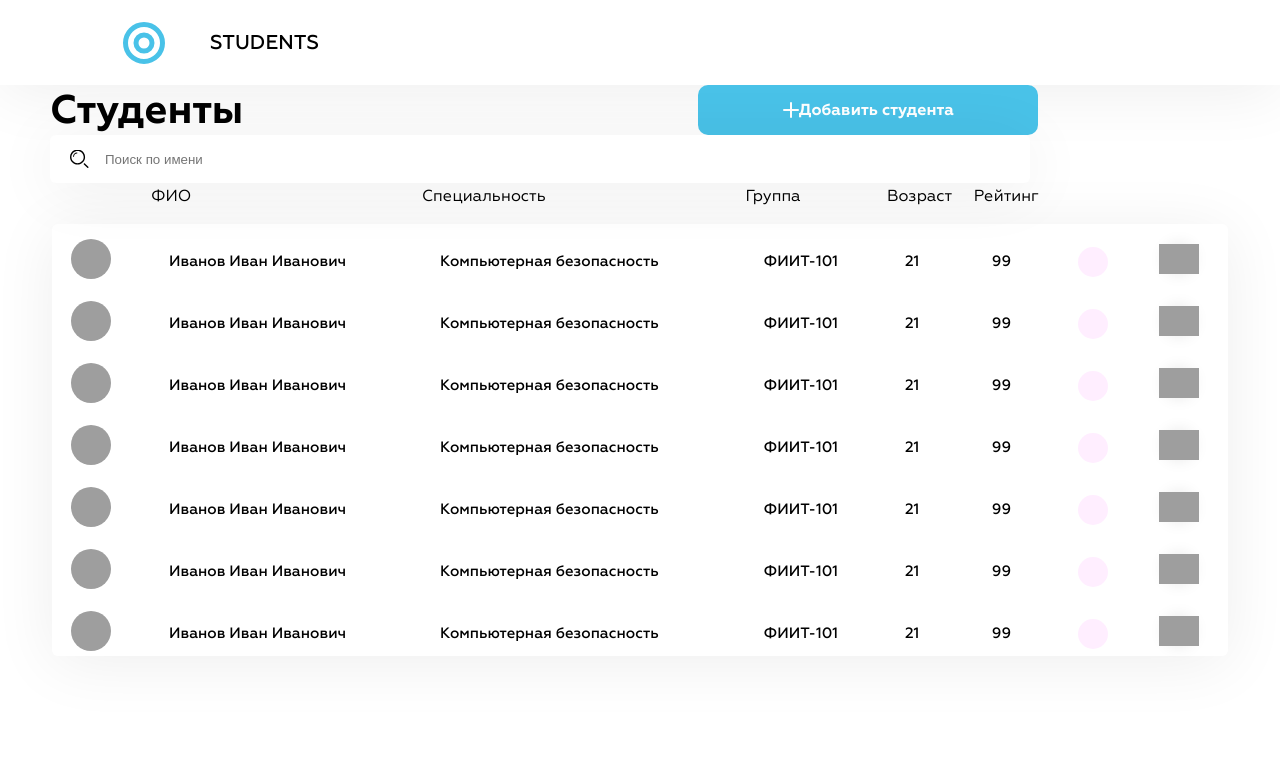
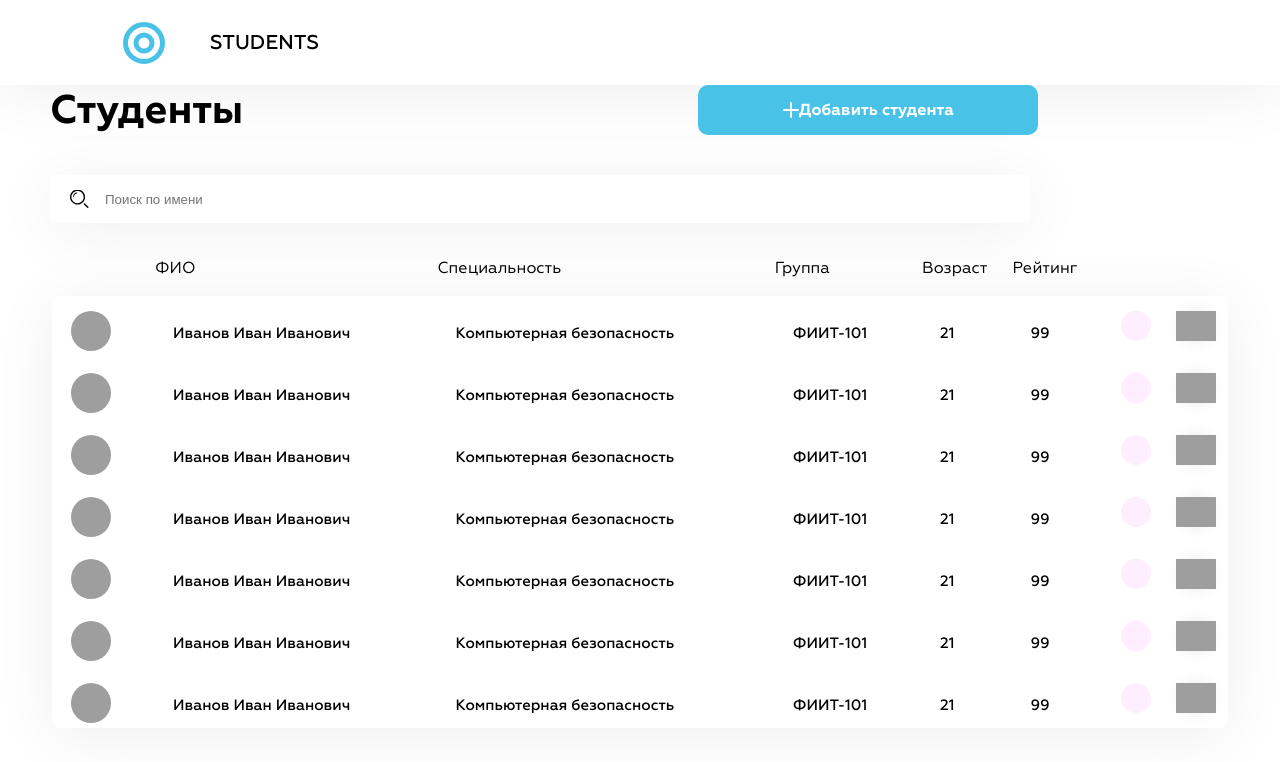
Before and after one commit to rinatsakaev/doubletapp, a React app: page / in a window 1280 px wide. Shown: the top 762 px of the page. Built offline with nearby package versions, Linux system fonts and the light colour scheme; grey boxes are pictures that could not be loaded.

Commit message:
1 страница почти готова

```diff
--- a/src/components/table-row.js
+++ b/src/components/table-row.js
@@ -10,8 +10,10 @@ export default function Row({user}) {
             <td className={"users-table__cell"}>{user.groupName}</td>
             <td className={"users-table__cell"}>{user.age}</td>
             <td className={"users-table__cell"}>{user.rating}</td>
-            <td className={"users-table__cell"}><div  className={"users-table__color"} style={{background: user.color}}/></td>
-            <td className={"users-table__cell"}><BucketIcon/></td>
+            <td className={"users-table__cell users-table__controls"}>
+                <div  className={"users-table__color"} style={{background: user.color}}/>
+                <BucketIcon/>
+            </td>
         </tr>
     )
 }
--- a/src/pages/App.js
+++ b/src/pages/App.js
@@ -49,8 +49,7 @@ class App extends Component {
                             <th className={'users-table__header'}>Группа</th>
                             <th className={'users-table__header'}>Возраст</th>
                             <th className={'users-table__header'}>Рейтинг</th>
-                            <th className={'users-table__header'}></th>
-                            <th className={'users-table__header'}></th>
+                            <th className={'users-table__header'}/>
                             </thead>
                             <tbody className={'users-table__body'}>
                             {row}
--- a/src/styles/App.scss
+++ b/src/styles/App.scss
@@ -203,9 +203,11 @@ h1 {
 }
 .button-area{
   grid-area: button;
+  margin-bottom: 40px;
 }
 .search-area{
   grid-area: search;
+  margin-bottom: 32px;
 }
 .sort-area{
   grid-area: sort;
@@ -234,6 +236,10 @@ h1 {
   &__cell{
     padding: 15px 17px 0 19px;
   }
+  &__controls{
+    display: flex;
+    justify-content: space-between;
+  }
   &__avatar {
     width: 40px;
     height: 40px;
```
